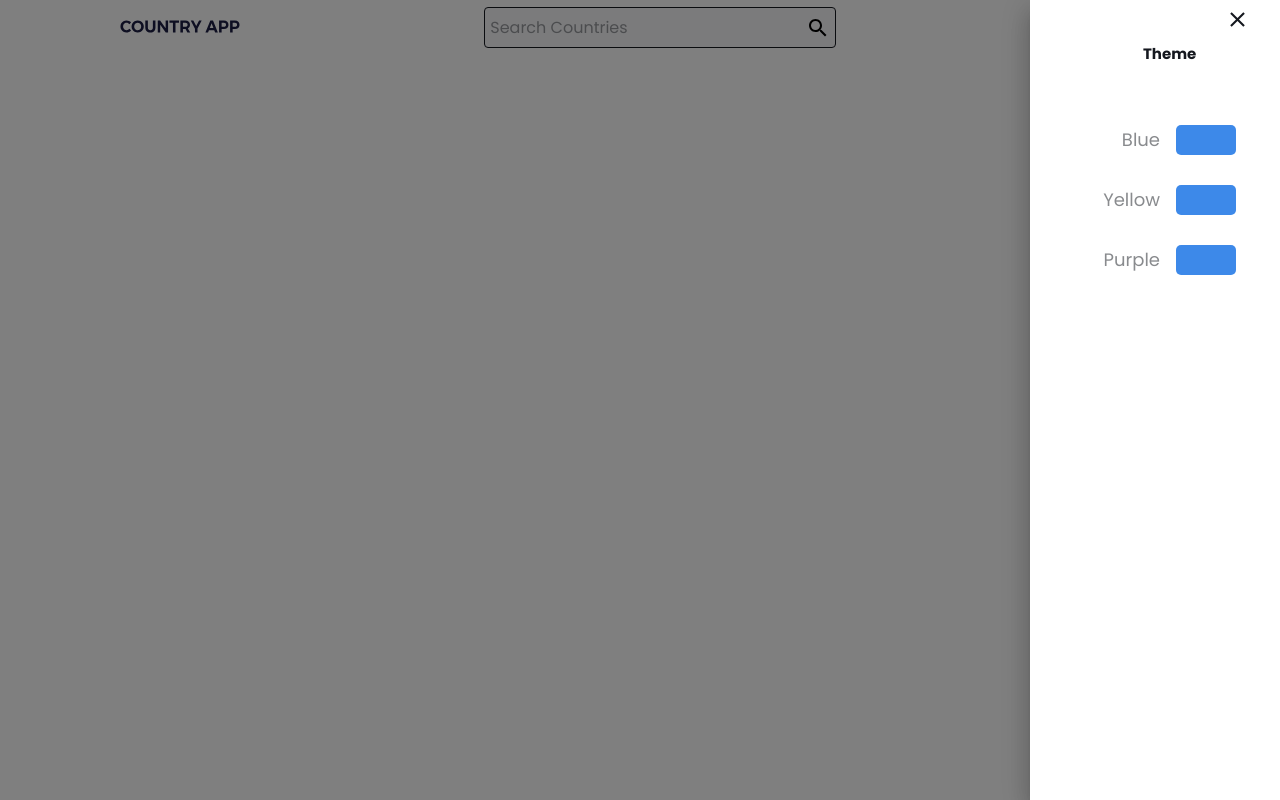
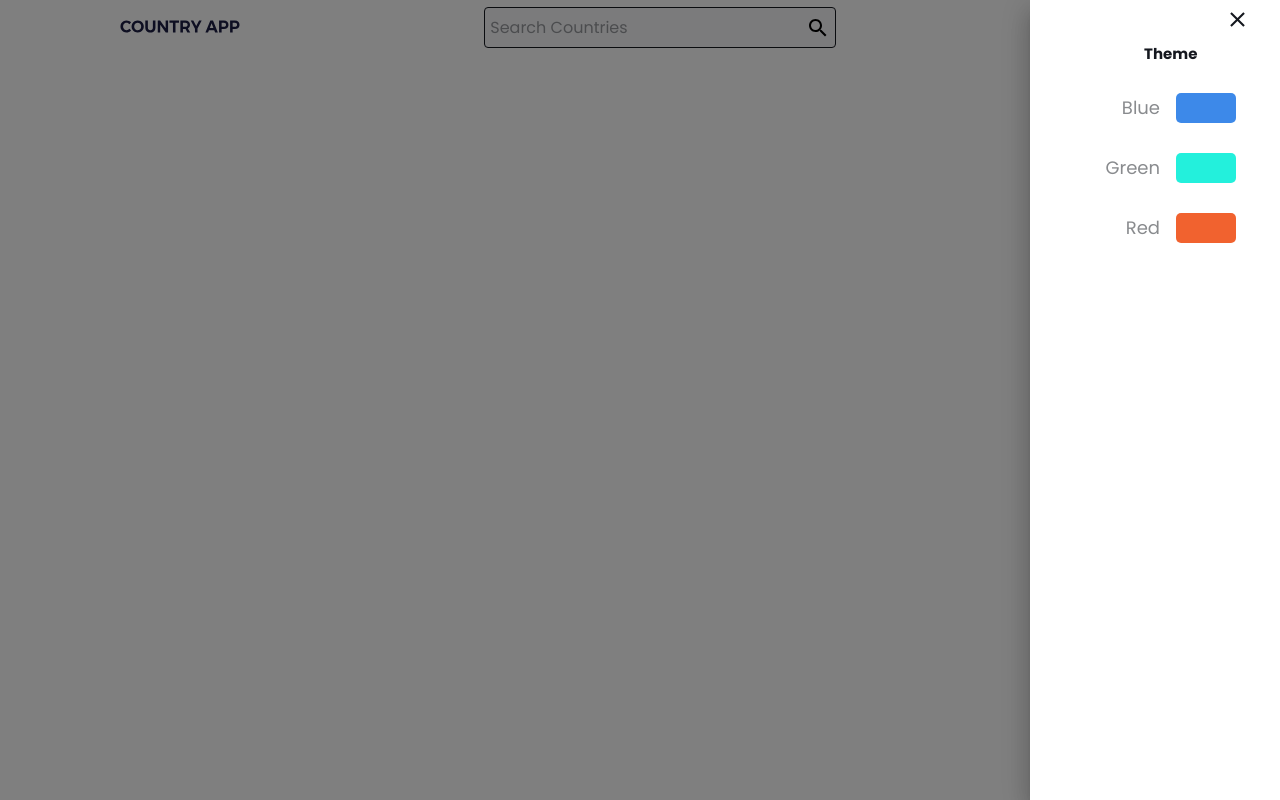
Before and after one commit to siccoo/country-api, a React (Create React App) app: page / in a window 1280 px wide. Both pictures are taken after a click on the icon 1147 px from the left and 27 px from the top of the page. Built offline with nearby package versions, Linux system fonts and the light colour scheme.

Commit message:
updates on _base.scss, sidebar.scss & Sidebar.tsx

```diff
--- a/src/components/Sidebar/Sidebar.tsx
+++ b/src/components/Sidebar/Sidebar.tsx
@@ -29,15 +29,15 @@ const Sidebar = (props: SidebarProps) => {
                         <ul>
                             <li>
                                 <h2>Blue</h2>
-                                <span className="sidebar__color-box"></span>
+                                <span className="sidebar__color-box blue"></span>
                             </li>
                             <li>
-                                <h2>Yellow</h2>
-                                <span className="sidebar__color-box"></span>
+                                <h2>Green</h2>
+                                <span className="sidebar__color-box green"></span>
                             </li>
                             <li>
-                                <h2>Purple</h2>
-                                <span className="sidebar__color-box"></span>
+                                <h2>Red</h2>
+                                <span className="sidebar__color-box red"></span>
                             </li>
                         </ul>
                     </div>
--- a/src/components/Sidebar/sidebar.scss
+++ b/src/components/Sidebar/sidebar.scss
@@ -36,7 +36,8 @@
         color: $darkBlue;
 
         ul {
-          margin-top: 8rem;
+          margin-top: 4rem;
+
             li {
                 margin-bottom: 30px;
                 display: flex;
@@ -53,7 +54,18 @@
                   height: 30px;
                   margin-left: 2rem;
                   border-radius: 5px;
+                }
+
+                >.blue {
                   background-color: $primary;
+                }
+
+                >.green {
+                  background-color: $lightGreen;
+                }
+
+                >.red {
+                  background-color: $red;
                 }
             }
         }
--- a/src/styles/_base.scss
+++ b/src/styles/_base.scss
@@ -23,6 +23,8 @@ $darkBlue: #15181f;
 $grey: #f6f7f9;
 $white: #dbffff;
 $blackLight: #898b8e;
+$lightGreen: #23F0DC;
+$red: #F1622F;
 
 $font-family: "Poppins", san-serif;
 
```
